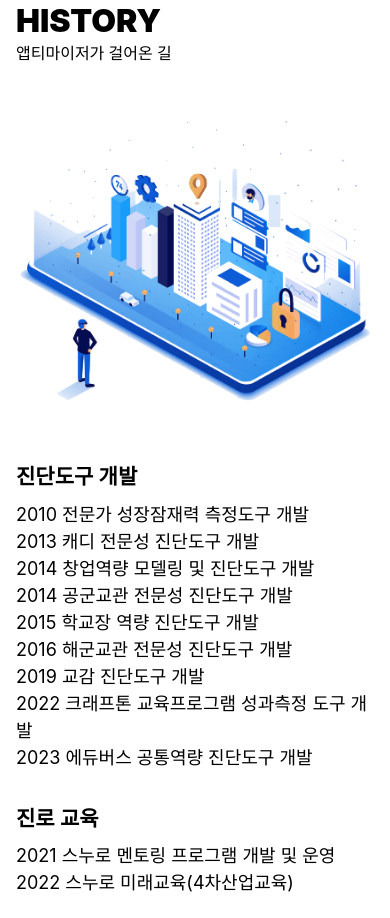
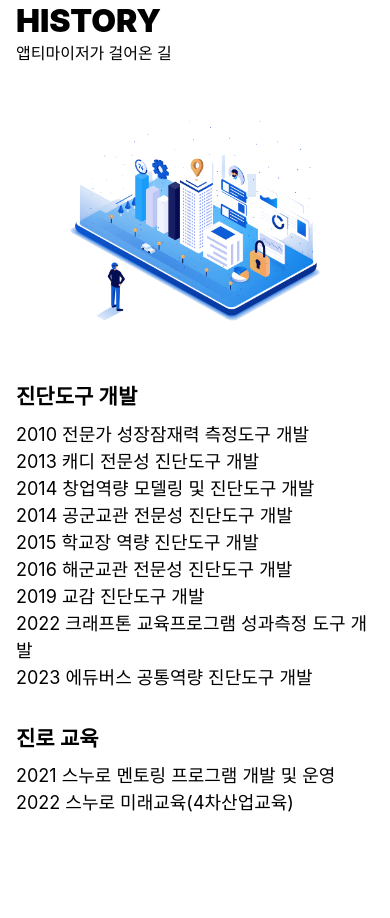
Before and after one commit to aptimizer-co/aptimizer, a Next.js app: page /about in a window 390 px wide. Shown: the part 1000-1918 px from the top of the page. Built offline with nearby package versions, Linux system fonts and the light colour scheme; a web font is replaced by a local one.

Commit message:
[💄스타일] `HistorySection` 이미지 크기 조정

```diff
--- a/src/app/about/_sections/HistorySection/History.module.css
+++ b/src/app/about/_sections/HistorySection/History.module.css
@@ -55,6 +55,8 @@
 @media (max-width: 425px) {
   .image {
     position: static;
+    width: 25rem;
+    height: 20rem;
     margin: 0 auto;
     transform: translateY(0);
     margin-bottom: 6rem;
```
